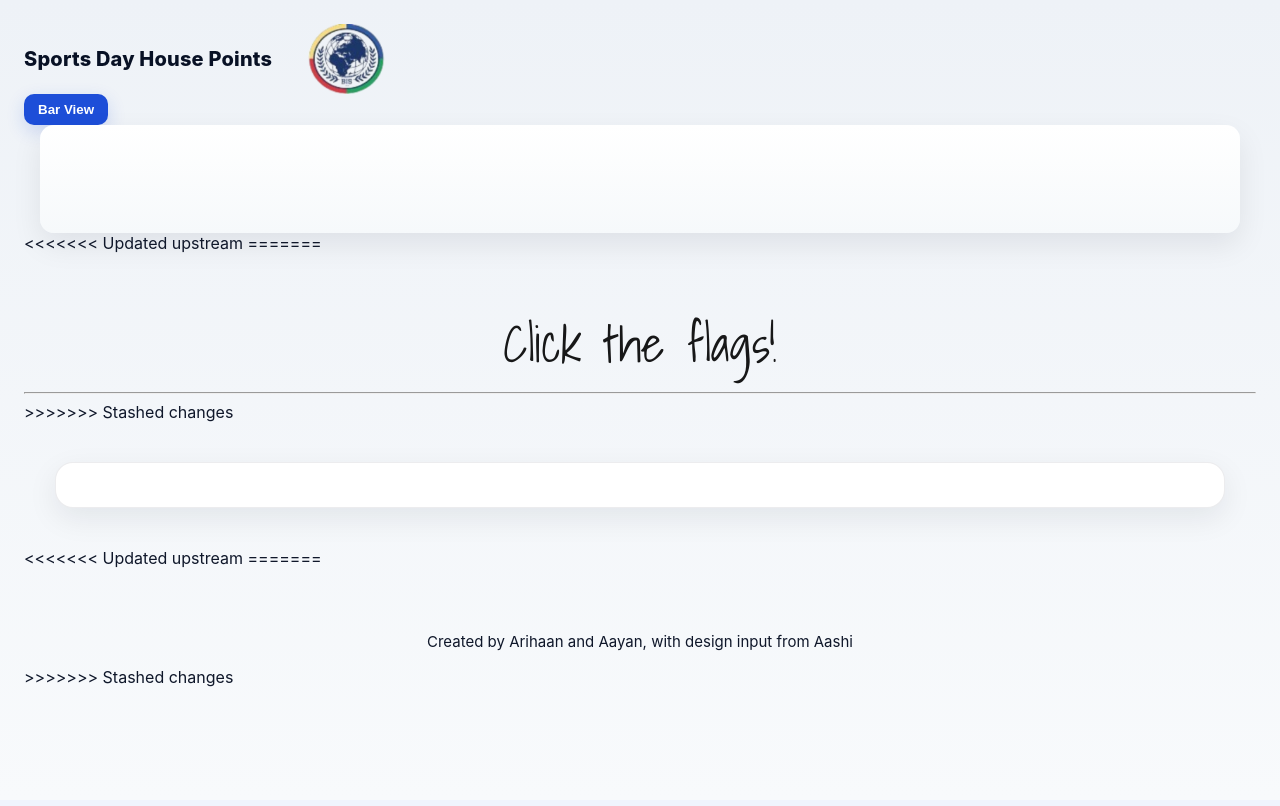
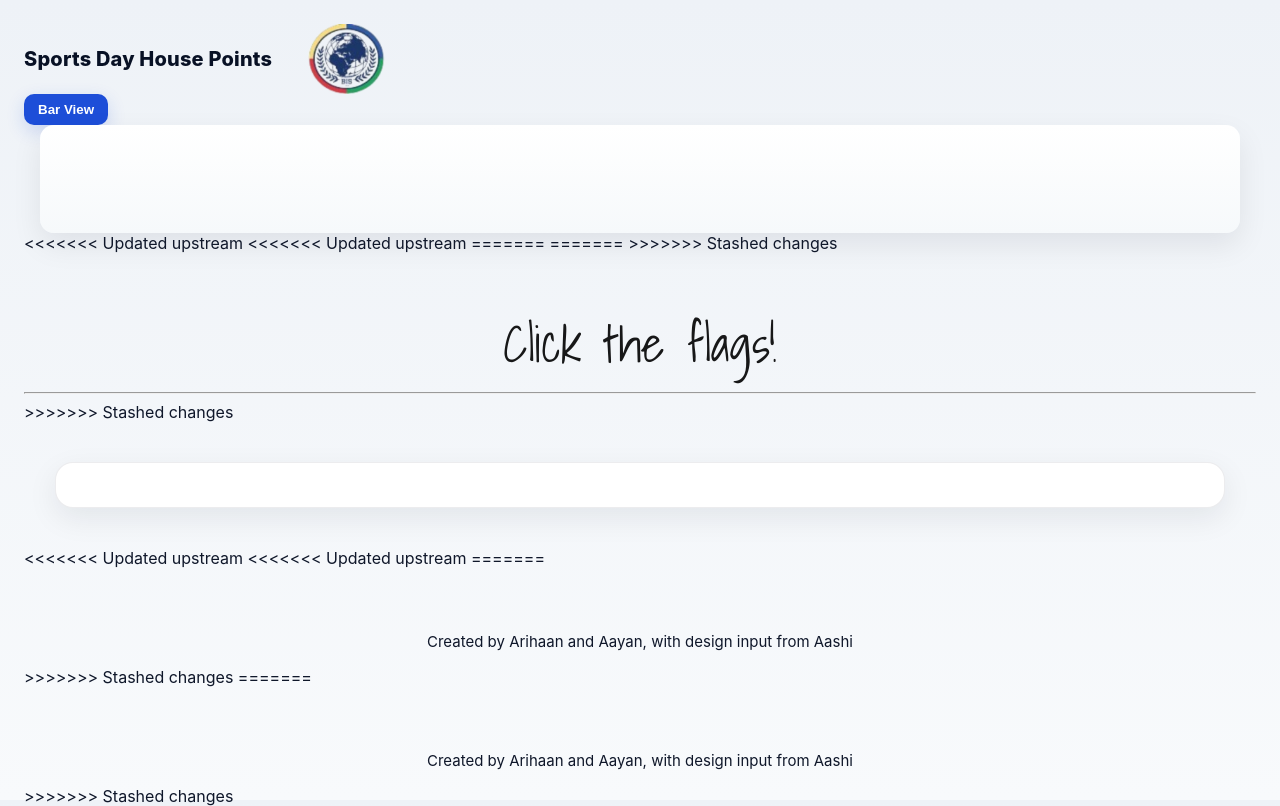
Before and after one commit to OriSquidgy/house-points-dashboard, a Flask app: page /flag in a window 1280 px wide. Before the commit the page ends 687 px from the top, so only its background shows below. Run offline with Flask 3, Linux system fonts and the light colour scheme.

Commit message:
Release Version 1.0

```diff
--- a/data.js
+++ b/data.js
@@ -7,15 +7,21 @@
     ],
     "totalPoints": [
 <<<<<<< Updated upstream
+<<<<<<< Updated upstream
         500,
         200,
         300,
         50
 =======
+=======
+>>>>>>> Stashed changes
         1385,
         1425,
         1420,
         1440
+<<<<<<< Updated upstream
+>>>>>>> Stashed changes
+=======
 >>>>>>> Stashed changes
     ],
     "lostPoints": [
--- a/events.js
+++ b/events.js
@@ -15,6 +15,10 @@
         "7/5/2026",
         "7/5/2026"
 =======
+        "",
+        "",
+        "",
+        "",
         "",
         "",
         "",
@@ -103,6 +107,9 @@
         "Throwball",
         "Throwball",
         "Throwball"
+<<<<<<< Updated upstream
+>>>>>>> Stashed changes
+=======
 >>>>>>> Stashed changes
     ],
     "category": [
@@ -363,6 +370,10 @@
         "1st",
         "2nd",
         "3rd",
+        "4th",
+        "1st",
+        "2nd",
+        "3rd",
         "4th"
 >>>>>>> Stashed changes
     ],
@@ -383,6 +394,10 @@
         "General/Team Sports",
         "General/Team Sports",
         "General/Team Sports",
+        "General/Team Sports",
+        "General/Team Sports",
+        "General/Team Sports",
+        "General/Team Sports",
         "General/Team Sports"
     ]
 };
--- a/hope.js
+++ b/hope.js
@@ -21,6 +21,7 @@
     "types": [
         "Field"
 =======
+        "",
         "",
         "",
         "",
--- a/static/logic.js
+++ b/static/logic.js
@@ -56,7 +56,10 @@
   if (!ctx) { console.error('2D context not available'); return; }
 
 <<<<<<< Updated upstream
+<<<<<<< Updated upstream
 =======
+=======
+>>>>>>> Stashed changes
   const isMobile = window.matchMedia("(pointer: coarse)").matches;
 
 
--- a/static/logic2.js
+++ b/static/logic2.js
@@ -21,6 +21,11 @@
 
   // Sort by points descending
   data.sort((a, b) => b.points - a.points);
+<<<<<<< Updated upstream
+=======
+
+  const isMobile = window.matchMedia('(max-width: 520px)').matches;
+>>>>>>> Stashed changes
 
   // layout constants
   const poleH   = 440;
@@ -28,12 +33,18 @@
   const flagH   = 104;
   const topSafe = 40;
 <<<<<<< Updated upstream
+<<<<<<< Updated upstream
   const maxPts  = Math.max(1, ...data.map(d => d.total));
 =======
+=======
+>>>>>>> Stashed changes
   const poleOffsetY = isMobile ? 110 : 150;
   const poleWidth = 6;
 
   const GAP_PER_POINT = 7; // 10px gap per point difference
+<<<<<<< Updated upstream
+>>>>>>> Stashed changes
+=======
 >>>>>>> Stashed changes
 
   const row = document.getElementById('row');
@@ -85,11 +96,14 @@
     flag.type = 'button';
     flag.style.position = 'absolute';
 <<<<<<< Updated upstream
+<<<<<<< Updated upstream
     flag.style.bottom = (clampedYEarned - flagH / 2 - 150) + 'px';
     // set width/height and styling inline to avoid external overrides
     flag.style.width = '160px';
     flag.style.height = '100px';
 =======
+=======
+>>>>>>> Stashed changes
     flag.style.bottom = (y - flagH / 2 - poleOffsetY) + 'px';
     flag.style.left = `calc(50% + ${poleWidth / 2}px)`;
     flag.style.width = flagW + 'px';
--- a/static/logic2_old.js
+++ b/static/logic2_old.js
@@ -22,6 +22,8 @@
   const topSafe = 40;
   const maxPts = Math.max(...data.map(d=>d.total));
 =======
+  const isMobile = window.matchMedia('(max-width: 520px)').matches;
+
   const isMobile = window.matchMedia('(max-width: 520px)').matches;
 
   // layout constants
--- a/static/styles/style.css
+++ b/static/styles/style.css
@@ -761,4 +761,7 @@
   color: var(--muted);
   background: transparent;
 }
+<<<<<<< Updated upstream
 >>>>>>> Stashed changes
+=======
+>>>>>>> Stashed changes
--- a/static/styles/style2.css
+++ b/static/styles/style2.css
@@ -568,5 +568,9 @@
   font-size: 15px;
   color: var(--muted);
   background: transparent;
+<<<<<<< Updated upstream
 }
 >>>>>>> Stashed changes
+=======
+}
+>>>>>>> Stashed changes
--- a/templates/index2.html
+++ b/templates/index2.html
@@ -20,7 +20,10 @@
     </div>
   </div>
 <<<<<<< Updated upstream
+<<<<<<< Updated upstream
 =======
+=======
+>>>>>>> Stashed changes
   <div class="chart-caption">Click the flags!</div>
   <hr class="full-divider">
 >>>>>>> Stashed changes
@@ -29,6 +32,12 @@
   <script src="../data.js"></script>
   <script src="../static/logic2.js"></script>
 <<<<<<< Updated upstream
+<<<<<<< Updated upstream
+=======
+  <footer class="page-footer">
+    Created by Arihaan and Aayan, with design input from Aashi
+  </footer>
+>>>>>>> Stashed changes
 =======
   <footer class="page-footer">
     Created by Arihaan and Aayan, with design input from Aashi
```
Also changed, not shown: faith.js (+7 -0 lines), joy.html (+9 -0 lines), joy.js (+10 -0 lines), peace.js (+7 -0 lines), static/logic_old.js (+21 -0 lines).
